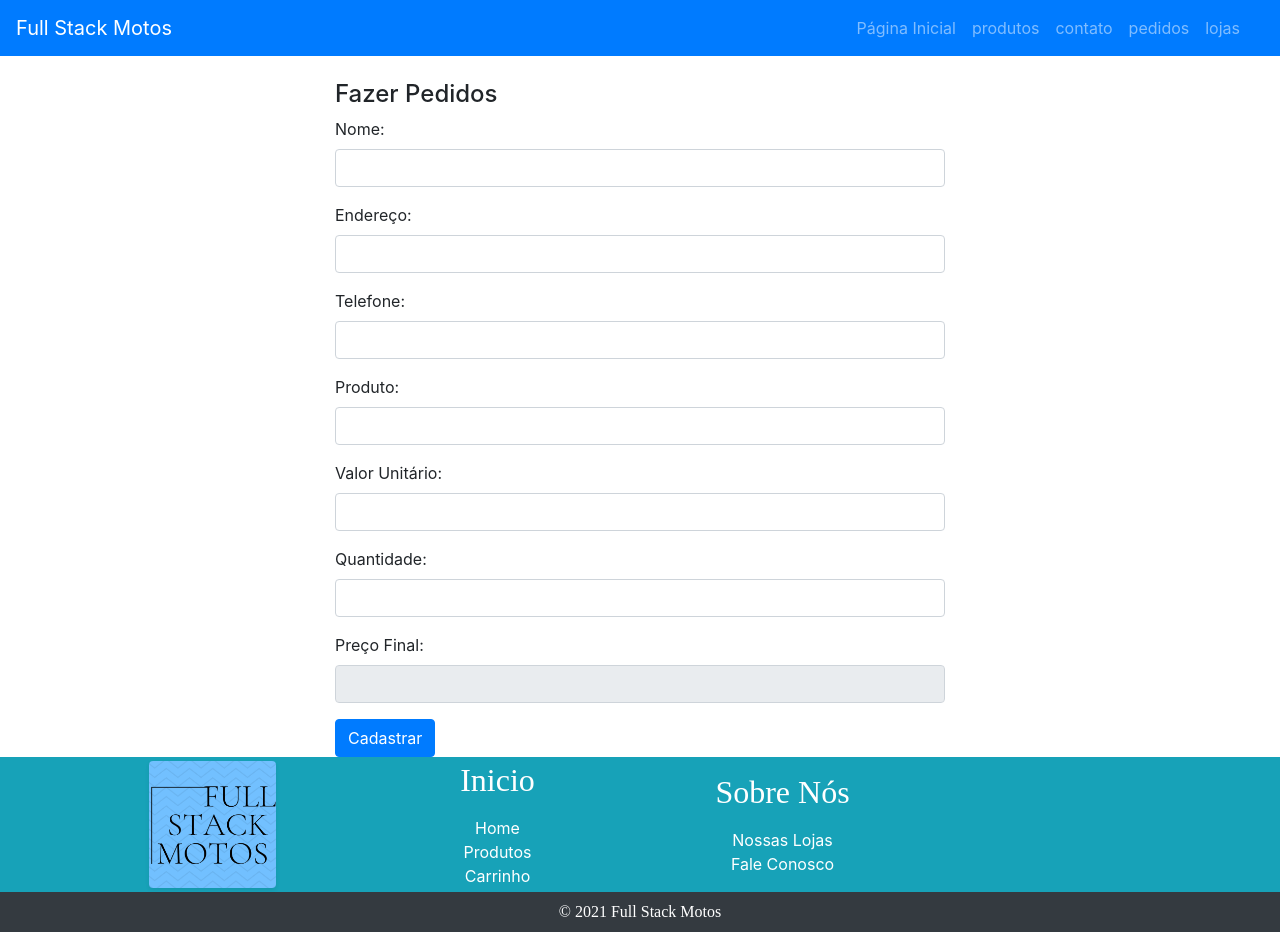
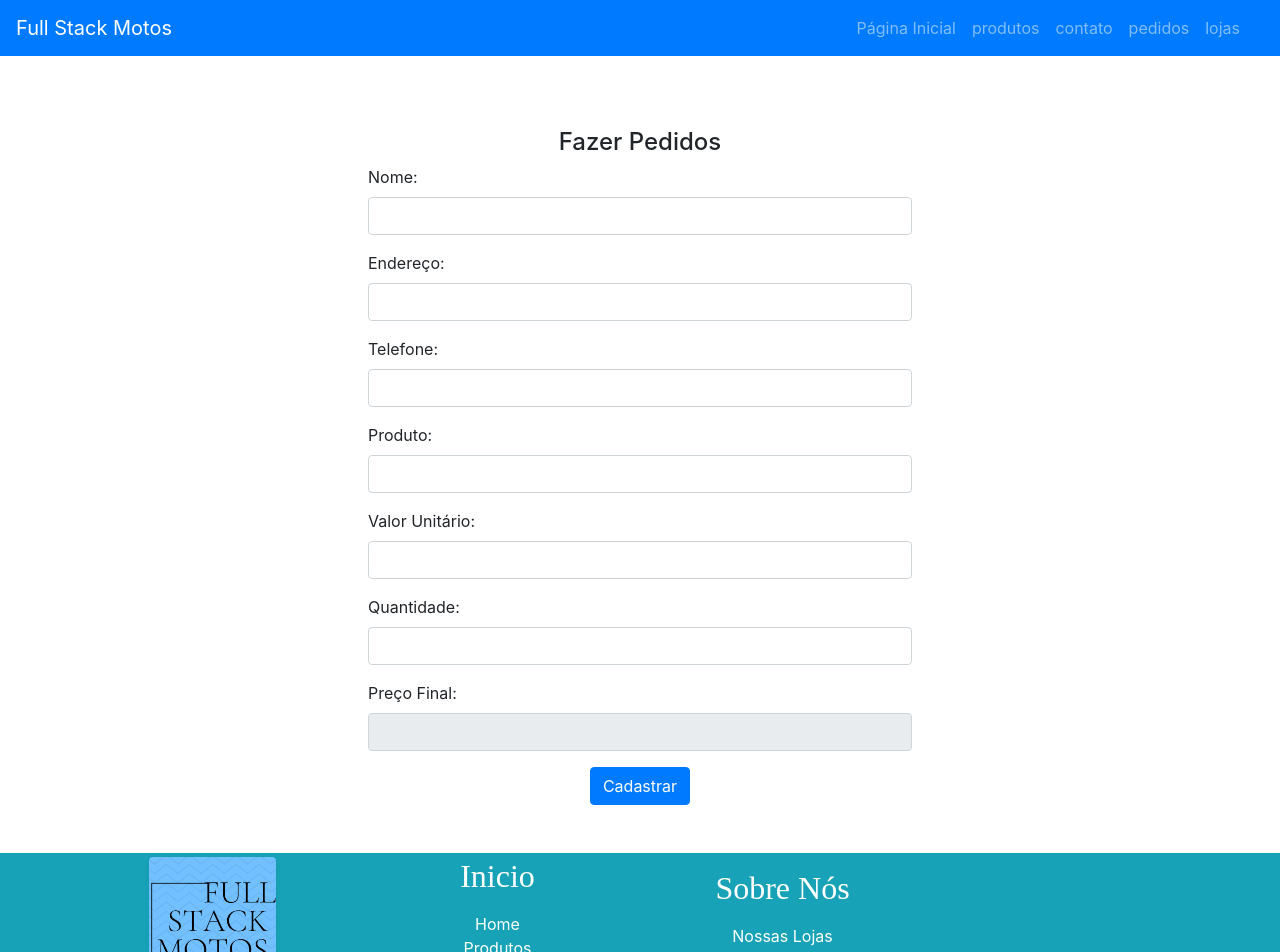
Before and after one commit to josiel5423926/projeto-react, a React (Create React App) app: page /Pedidos in a window 1280 px wide. Shown: the top 952 px of the page. Built offline with nearby package versions, Linux system fonts and the light colour scheme.

Commit message:
missao finalizada

```diff
--- /dev/null
+++ b/src/Components/Contato/Contato2.js
@@ -0,0 +1,42 @@
+import { Container, Col} from 'react-bootstrap';
+import Email from '../../pages/email.png';
+import FormaPagamento from '../../pages/formas-de-pagamento.png';
+
+
+export default function Contato2() {
+    return (
+        <Container className="text-center bg-light" fluid>
+
+            <div className="py-4">
+                <h1 className="py-4">Fale Conosco</h1>
+            </div>
+
+             <Col className="mx-auto my-5 row" sm={12} md={6} lg={6}>
+
+
+             <div className="py-4 col-sm-6">
+                <h4 className="py-4">Fullstackmotos@gmail.com</h4>
+                <a href="/">
+                    <img src={Email} width="150px" alt="&copy; Full Stack Motos" title="&copy; Full Stack Motos" className="shadow-sm bg-white rounded" />
+                </a>
+            </div>
+
+            <div className="py-4 col-sm-6">
+                <h4 className="py-4">(11) 9 5088-6634</h4>
+
+                <a href="/">
+                    <img src={FormaPagamento} width="200px" alt="&copy; Full Stack Motos" title="&copy; Full Stack Motos" className="shadow-sm bg-white rounded" />
+                </a>
+            </div>
+
+
+             </Col>
+
+
+
+        </Container>
+    )
+
+
+
+}
--- a/src/Components/Footer/Footer.js
+++ b/src/Components/Footer/Footer.js
@@ -46,16 +46,6 @@ export default function Footer() {
                             </ul>
                         </Col>
 
-                        <Col className="m-auto" sm={12} md={3} lg={3}>
-                            <div>
-                                <a href="https://github.com/josielsouza/projeto-react.js/tree/react-front-avancado" target="_blank" rel="noopener noreferrer" title="GitHub" className="github"><i
-                                    className="fa fa-3x mx-2 fa-github text-light"></i></a>
-                                <a href="https://www.linkedin.com/in/josiel-souza/" target="_blank" rel="noopener noreferrer" title="Linkedin" className="linkedin"><i
-                                    className="fa fa-3x mx-2 fa-linkedin text-light"></i></a>
-
-                            </div>
-                        </Col>
-
                     </Row>
                 </Container>
             </footer>
--- /dev/null
+++ b/src/Components/Home2/Home2.js
@@ -0,0 +1,18 @@
+import {Container} from 'react-bootstrap';
+//import Home3 from './Home3';
+
+function Home2() {
+    return (
+        <Container className="text-center bg-light" fluid>
+
+            <div className="py-4">
+                <h1 className="py-4">Seja Bem-vindo</h1>
+                <p>Nesta  missão foi feita a substituição do import na página Home, contato e pedidos e o lazy loading</p>
+            </div>
+
+
+        </Container>
+    );
+
+}
+export default Home2;
--- /dev/null
+++ b/src/Components/Home2/Home3.js
@@ -0,0 +1,19 @@
+import { Container, Col} from 'react-bootstrap';
+import Logo from '../../pages/logo.png';
+
+
+export default function Home3() {
+    return (
+        <Container className="text-center bg-light" fluid>
+             <Col className="mx-auto my-5" sm={12} md={6} lg={6}>
+                            <a href="/">
+                                <img src={Logo} width="300px" alt="&copy; Full Stack Motos" title="&copy; Full Stack Motos" className="shadow-sm bg-white rounded" />
+                            </a>
+             </Col>
+
+        </Container>
+    )
+
+
+
+}
--- a/src/Components/MENU/index.js
+++ b/src/Components/MENU/index.js
@@ -20,20 +20,20 @@ function BaseMenu(props) {
                     </Nav.Item>
 
                     <Nav.Item>
-                        <Nav.Link as={Link} href="/produtos" to="/produtos">produtos</Nav.Link>
+                        <Nav.Link as={Link} href="/Produtos" to="/produtos">produtos</Nav.Link>
                     </Nav.Item>
 
                     <Nav.Item>
-                        <Nav.Link as={Link} href="/contato" to="/contato">contato</Nav.Link>
+                        <Nav.Link as={Link} href="/Contato" to="/contato">contato</Nav.Link>
                     </Nav.Item>
 
 
                     <Nav.Item>
-                        <Nav.Link as={Link} href="/pedidos" to="/pedidos">pedidos</Nav.Link>
+                        <Nav.Link as={Link} href="/Pedidos" to="/pedidos">pedidos</Nav.Link>
                     </Nav.Item>
 
                     <Nav.Item>
-                        <Nav.Link as={Link} href="/lojas" to="/lojas">lojas</Nav.Link>
+                        <Nav.Link as={Link} href="/Lojas" to="/lojas">lojas</Nav.Link>
                     </Nav.Item>
 
                 </Nav>
--- /dev/null
+++ b/src/Components/Pedidos/Pedidos2.js
@@ -0,0 +1,55 @@
+//import Erro from '../Components/Erros/Erros';
+import { Form, Button, Row } from 'react-bootstrap';
+
+export default function Pedidos2() {
+
+    const controleEnvio = () => { };
+    return (
+
+        <Row>
+            <div className="col-lg-6 col-md-6 mx-auto p-5">
+                <Form onSubmit={controleEnvio} method="POST" action="http://localhost/react-front/public/api/pedidos.php" >
+                    <h4 className="text-center">Fazer Pedidos</h4>
+                    <Form.Group>
+                        <Form.Label>Nome:</Form.Label>
+                        <Form.Control /* onChange={controleMudanca}  */ type="text" name="nome_cliente" />
+                    </Form.Group>
+                    <Form.Group>
+                        <Form.Label>Endereço:</Form.Label>
+                        <Form.Control /* onChange={controleMudanca}  */ type="text" name="endereco" />
+                    </Form.Group>
+                    <Form.Group>
+                        <Form.Label>Telefone:</Form.Label>
+                        <Form.Control /* onChange={controleMudanca}  */ type="text" name="telefone" />
+                    </Form.Group>
+                    <Form.Group>
+                        <Form.Label>Produto:</Form.Label>
+                        <Form.Control /* onChange={controleMudanca}  */ type="text" name="nome_produto" />
+                    </Form.Group>
+                    <Form.Group>
+                        <Form.Label>Valor Unitário:</Form.Label>
+                        <Form.Control /* onChange={controleMudanca}  */ type="text" name="valor_unitario" />
+                    </Form.Group>
+                    <Form.Group>
+                        <Form.Label>Quantidade:</Form.Label>
+                        <Form.Control /* onChange={controleMudanca}  */ type="text" name="quantidade" />
+                    </Form.Group>
+
+
+                    <Form.Group>
+                        <Form.Label>Preço Final:</Form.Label>
+                        <Form.Control disabled type="text" name="valor_total" />
+                    </Form.Group>
+                    <div className="text-center">
+                        <Button variant="primary" type="submit">
+                            Cadastrar
+                        </Button>
+                    </div>
+
+                </Form>
+            </div>
+
+
+        </Row>
+    )
+}
--- a/src/pages/Home.js
+++ b/src/pages/Home.js
@@ -1,23 +1,25 @@
-import { Container, Col} from 'react-bootstrap';
-import Logo from './logo.png';
+//import { Container, Col} from 'react-bootstrap';
+//import Logo from '../pages/logo.png';
+
+import { lazy,Suspense} from 'react';
+
+
+const Home2 = lazy(() => import('../Components/Home2/Home2.js'));
+const Home3 = lazy(() => import('../Components/Home2/Home3.js'));
 
 export default function Home() {
     return (
-        <Container className="text-center bg-light" fluid>
-
-            <div className="py-4">
-                <h1 className="py-4">Seja Bem-vindo</h1>
-            </div>
-
-             <Col className="mx-auto my-5" sm={12} md={6} lg={6}>
-                            <a href="/">
-                                <img src={Logo} width="300px" alt="&copy; Full Stack Motos" title="&copy; Full Stack Motos" className="shadow-sm bg-white rounded" />
-                            </a>
-             </Col>
+        <>
+        <Suspense fallback={<h1 className="texter-center">Carregando...</h1>}>
+          <Home2 />
+        </Suspense>
 
 
+        <Suspense fallback={<h1 className="texter-center">Carregando...</h1>}>
+          <Home3 />
+        </Suspense>
+       </>
 
-        </Container>
     )
 
 
--- a/src/pages/Pedidos.js
+++ b/src/pages/Pedidos.js
@@ -1,52 +1,10 @@
-//import Erro from '../Components/Erros/Erros';
-import { Form, Button, Row } from 'react-bootstrap';
+
+import Pedidos2 from '../Components/Pedidos/Pedidos2';
 
 export default function Pedidos() {
 
-    const controleEnvio = () => { };
+
     return (
-
-        <Row>
-            <div className="col-lg-6 col-md-6 mx-auto">
-                <Form onSubmit={controleEnvio} method="POST" action="http://localhost/projeto-react/public/api/pedidos.php" >
-                    <h4>Fazer Pedidos</h4>
-                    <Form.Group>
-                        <Form.Label>Nome:</Form.Label>
-                        <Form.Control /* onChange={controleMudanca}  */type="text" name="nome_cliente" />
-                    </Form.Group>
-                    <Form.Group>
-                        <Form.Label>Endereço:</Form.Label>
-                        <Form.Control /* onChange={controleMudanca}  */type="text" name="endereco" />
-                    </Form.Group>
-                    <Form.Group>
-                        <Form.Label>Telefone:</Form.Label>
-                        <Form.Control /* onChange={controleMudanca}  */type="text" name="telefone" />
-                    </Form.Group>
-                    <Form.Group>
-                        <Form.Label>Produto:</Form.Label>
-                        <Form.Control /* onChange={controleMudanca}  */type="text" name="nome_produto" />
-                    </Form.Group>
-                    <Form.Group>
-                        <Form.Label>Valor Unitário:</Form.Label>
-                        <Form.Control /* onChange={controleMudanca}  */type="text" name="valor_unitario" />
-                    </Form.Group>
-                    <Form.Group>
-                        <Form.Label>Quantidade:</Form.Label>
-                        <Form.Control /* onChange={controleMudanca}  */type="text" name="quantidade" />
-                    </Form.Group>
-
-
-                   { <Form.Group>
-                        <Form.Label>Preço Final:</Form.Label>
-                        <Form.Control disabled type="text" name="valor_total" />
-                    </Form.Group> }
-                    <Button variant="primary"  type="submit">
-                        Cadastrar
-                    </Button>
-                </Form>
-            </div>
-
-
-        </Row>
+       <Pedidos2 />
     )
 }
--- a/src/pages/Produtos.js
+++ b/src/pages/Produtos.js
@@ -1,9 +1,7 @@
-
 import { useState, useEffect } from 'react';
-
 import { Container, Row } from 'react-bootstrap';
 import Produto from '../Components/Produto';
-import Footer from '../Components/Footer/Footer'
+
 
 
 export default function Produtos() {
@@ -21,12 +19,14 @@ export default function Produtos() {
 
 
     return (
-        <Container>
-            <Row>
-                {produtos && produtos.map(item => <Produto key={item.idproduto} imagem={item.imagem} nome={item.categoria} descricao={item.descricao} preco={item.preco} preco_final={item.preco_final} />)}
-            </Row>
 
-        </Container>
+       <Container>
+       <Row>
+           {produtos && produtos.map(item => <Produto key={item.idproduto} imagem={item.imagem} nome={item.categoria} descricao={item.descricao} preco={item.preco} preco_final={item.preco_final} />)}
+       </Row>
+
+
+   </Container>
 
     )
 }
```
Also changed, not shown: src/Components/Produto/index.js (+1 -31 lines), src/pages/Contato.js (+2 -34 lines), 2 other files (tests, documents, lock files or other folders).
